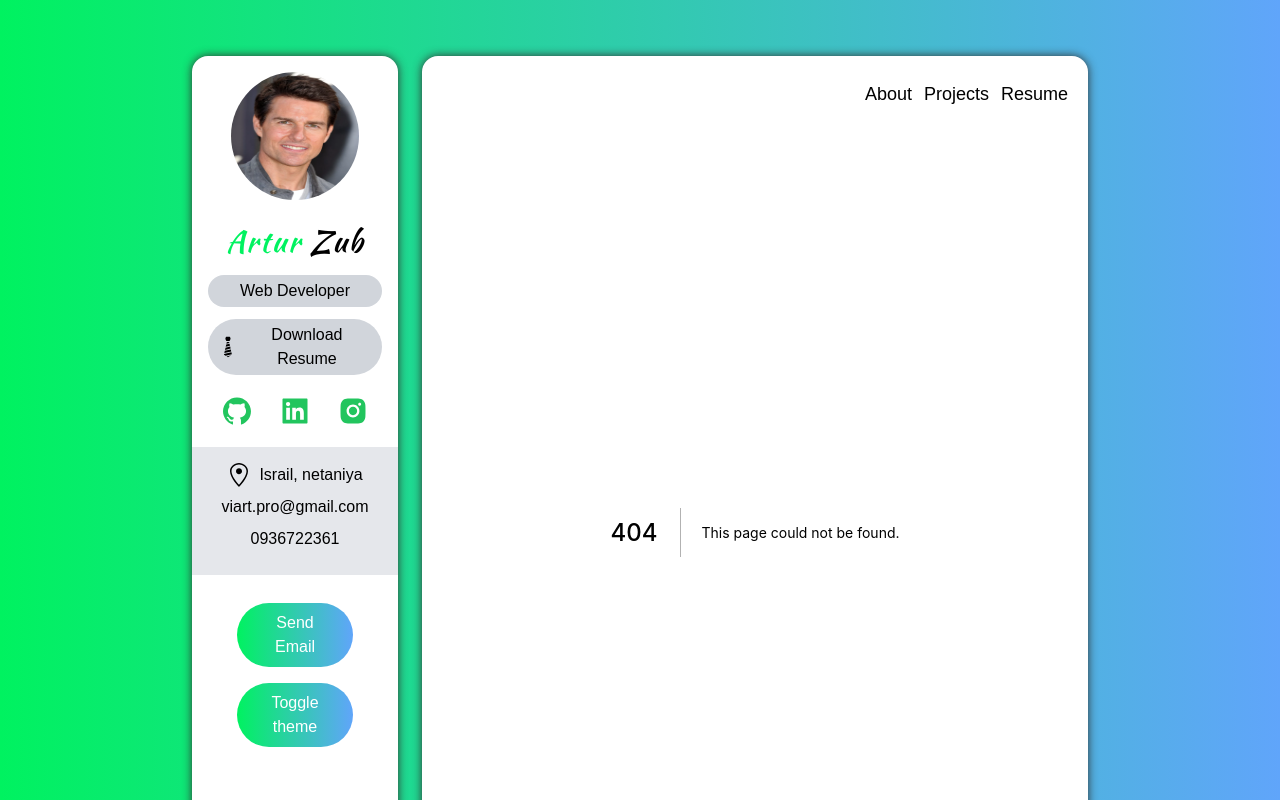
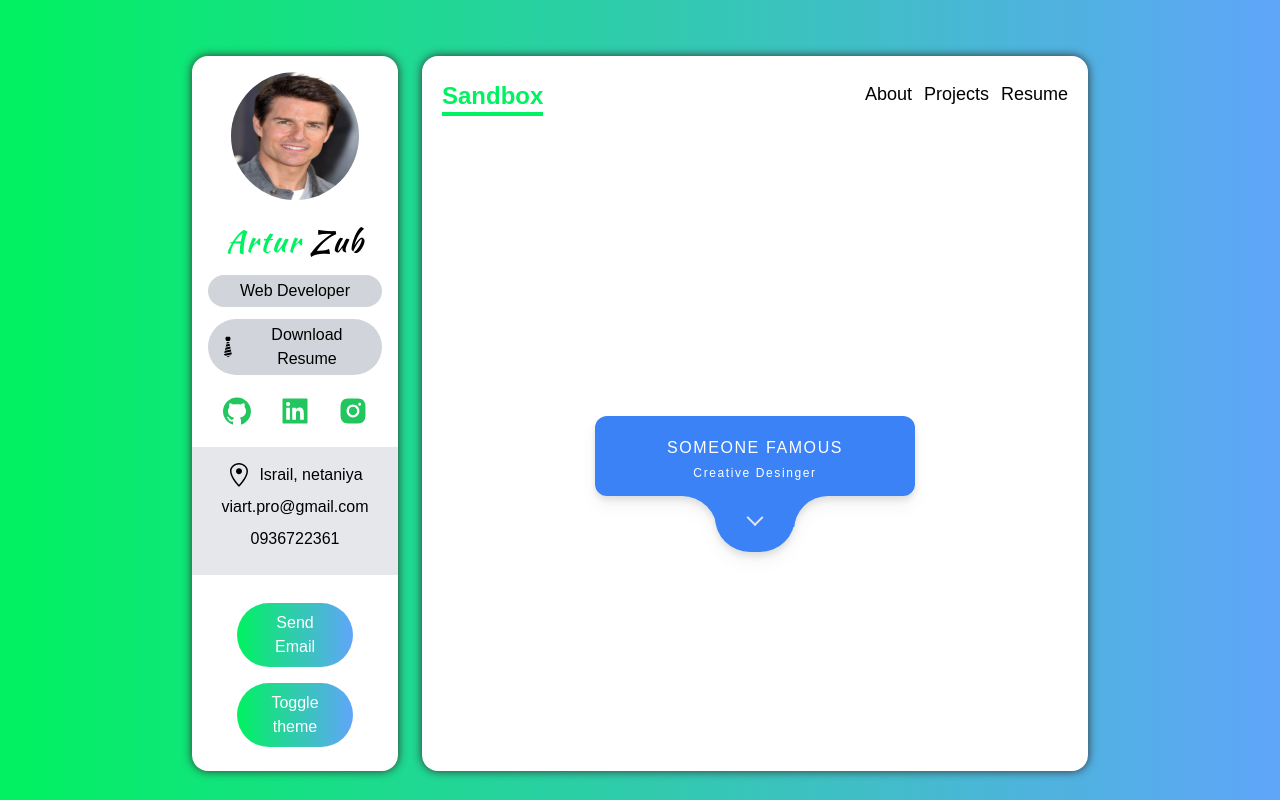
Before and after one commit to lazarevartur/portfolio, a Next.js app: page /sandbox in a window 1280 px wide. Before the commit this address had no page. Shown: the top 800 px of the page. Built offline with nearby package versions, Linux system fonts and the light colour scheme.

Commit message:
feat: profile card

```diff
--- a/components/Navbar.tsx
+++ b/components/Navbar.tsx
@@ -6,6 +6,7 @@ const pages = [
   { name: "About", link: "/" },
   { name: "Projects", link: "/projects" },
   { name: "Resume", link: "/resume" },
+  { name: "Sandbox", link: "/sandbox" },
 ];
 
 const findPageNameByLink = (pathname: string) =>
--- a/package.json
+++ b/package.json
@@ -9,12 +9,14 @@
     "lint": "next lint"
   },
   "dependencies": {
+    "classnames": "^2.3.1",
     "framer-motion": "^6.3.11",
     "next": "12.1.6",
     "next-themes": "^0.2.0",
     "react": "18.1.0",
     "react-dom": "18.1.0",
-    "react-icons": "^4.4.0"
+    "react-icons": "^4.4.0",
+    "sass": "^1.52.3"
   },
   "devDependencies": {
     "@types/node": "17.0.41",
--- /dev/null
+++ b/pages/sandbox.tsx
@@ -0,0 +1,37 @@
+import { useState } from "react";
+import Image from "next/image";
+import cn from "classnames";
+import s from "../styles/styles.module.scss";
+
+const Sandbox = () => {
+  const [isActive, setIsActive] = useState(false);
+
+  return (
+    <div className={s.main_container}>
+      <div className={cn(s.card_main_box, { [s.active]: isActive })}>
+        <div className={s.contentBx}>
+          <div className={s.content}>
+            <h2>
+              Someone Famous <br /> <span>Creative Desinger</span>
+            </h2>
+            <div className={s.imgBx}>
+              <Image
+                src="/user_avatar.webp"
+                alt="user avatar"
+                width={128}
+                height={128}
+                layout="responsive"
+              />
+              <button>Hi👋, its me!</button>
+            </div>
+          </div>
+        </div>
+        <div className={s.toggle} onClick={() => setIsActive((prev) => !prev)}>
+          <span />
+        </div>
+      </div>
+    </div>
+  );
+};
+
+export default Sandbox;
--- /dev/null
+++ b/styles/styles.module.scss
@@ -0,0 +1,54 @@
+.main_container {
+  @apply flex items-center justify-center w-full h-full;
+}
+
+.card_main_box {
+  @apply relative h-20 bg-blue-500 w-80 rounded-xl drop-shadow-lg transition-all ease-in-out;
+
+  &.active {
+    @apply h-[420px];
+    .toggle span {
+      @apply -translate-x-1/2 -translate-y-[70%] rotate-[225deg];
+    }
+  }
+}
+
+.toggle {
+  @apply absolute w-20 h-16 -translate-x-1/2 bg-blue-500 cursor-pointer rounded-br-[35px] rounded-bl-[35px] -bottom-14 left-1/2;
+
+  &:before {
+    @apply top-[8px] -left-[33px] w-[35px] h-[35px] bg-transparent absolute rounded-tr-[35px];
+    content: "";
+    box-shadow: 9px -16px 0px 8px #3b82f6;
+  }
+  &:after {
+    @apply top-[8px] right-[-33px] w-[34px] h-[35px] bg-transparent absolute rounded-tl-[35px];
+    content: "";
+    box-shadow: -9px -12px 0px 8px #3b82f6;
+  }
+  span {
+    @apply absolute top-1/2 left-1/2 w-3 h-3 border-r-2 border-b-2 rotate-[405deg] -translate-x-1/2 -translate-y-[70%] transition ease-in-out;
+  }
+}
+/* #3b82f6 */
+.contentBx {
+  @apply absolute inset-0 overflow-hidden;
+
+  .content {
+    @apply relative p-5 text-center z-10 flex justify-center items-center flex-col;
+
+    h2 {
+      @apply text-white font-medium text-base uppercase tracking-widest;
+      span {
+        @apply text-xs font-normal normal-case;
+      }
+    }
+    button {
+      @apply relative mt-5 py-2 px-8 rounded-3xl border-none outline-none text-base uppercase font-medium text-black bg-gray-400 shadow-def;
+    }
+  }
+}
+
+.imgBx {
+  @apply relative h-60 w-60 bg-white mt-5 shadow-def border-4;
+}
--- a/tailwind.config.js
+++ b/tailwind.config.js
@@ -9,6 +9,7 @@ module.exports = {
     boxShadow: {
       "custom-light": " 0 0 10px #313131",
       "custom-dark": "5px 5px 10px #0a0c0e , -5px -5px 10px #14161c",
+      'def': "-10px 10px 10px rgba(0,0,0,0.15)",
     },
     extend: {
       colors: {
@@ -29,6 +30,9 @@ module.exports = {
   variants: {
     extend: {
       boxShadow: ["dark"],
+      borderRadius: {
+        "4xl": "35px",
+      },
     },
   },
   plugins: [],
```
Also changed, not shown: 1 other file (tests, documents, lock files or other folders).
